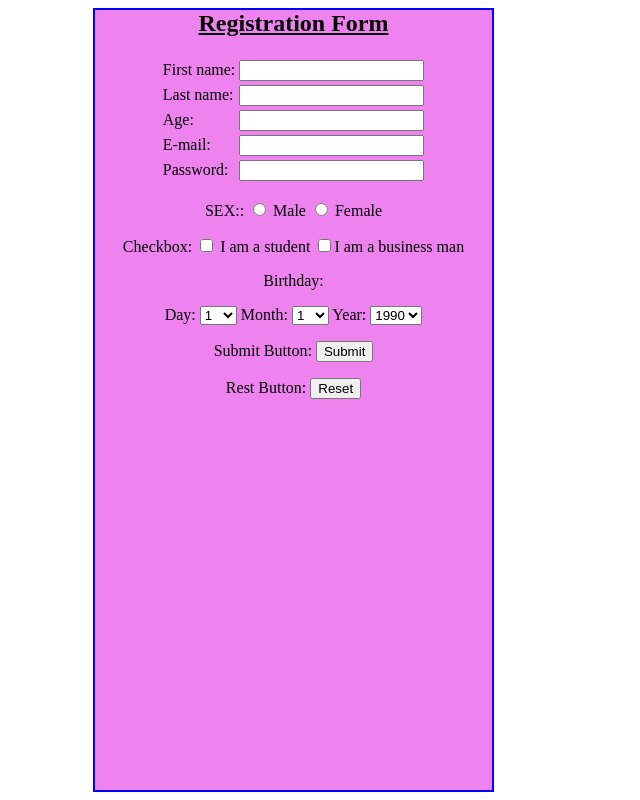
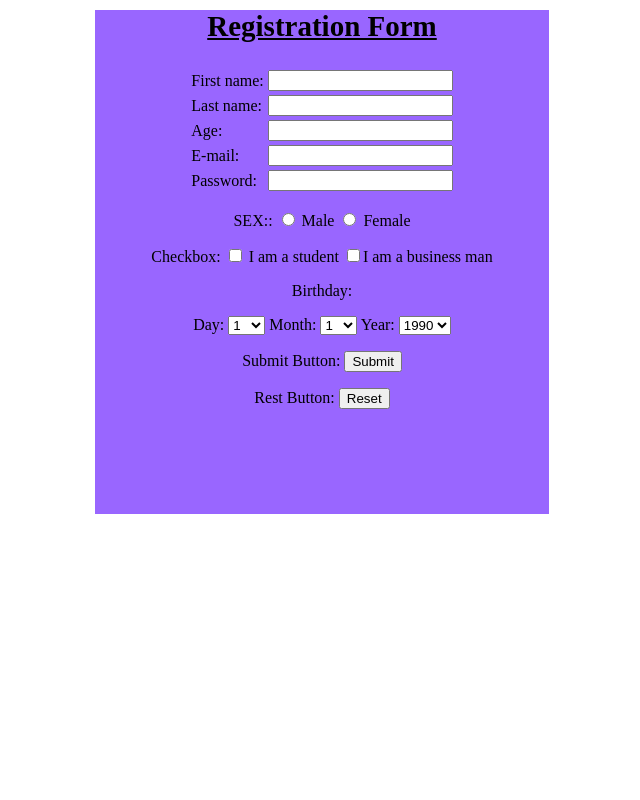
Before and after one commit to bujjibabu/web-ui-training, a plain HTML site: page mahi/views/regform.html in a window 1280 px wide. Shown: the whole page, without its empty margins (355-995 px from the left). Drawn offline with Linux system fonts and the light colour scheme.

Commit message:
regform.html modified

```diff
--- a/mahi/views/regform.html
+++ b/mahi/views/regform.html
@@ -3,10 +3,13 @@
 		<title>RegForm</title>
 		<style type="text/css">
 			.body1{
-				border: 2px solid blue;
+				border: 2px solid white;
+				height: 504px;
+				width: 454px;
 				margin-left: 448px;
     			margin-right: 431px;
-    			background-color: violet;
+    			background-color: #9966FF;
+    			/*padding-top: 20px;*/
 			}
 			/*.header{
 				background-color: violet;
@@ -17,7 +20,7 @@
 	</head>
 	<body class="body1">
 		<header class="header">
-			<h2 align="center" class="h2" style="text-decoration: underline;">Registration Form</h2>
+			<h2 align="center" class="h2" style="text-decoration: underline;font-size:29px">Registration Form</h2>
 		</header>
 		<div align="center">
 		<form>
```
